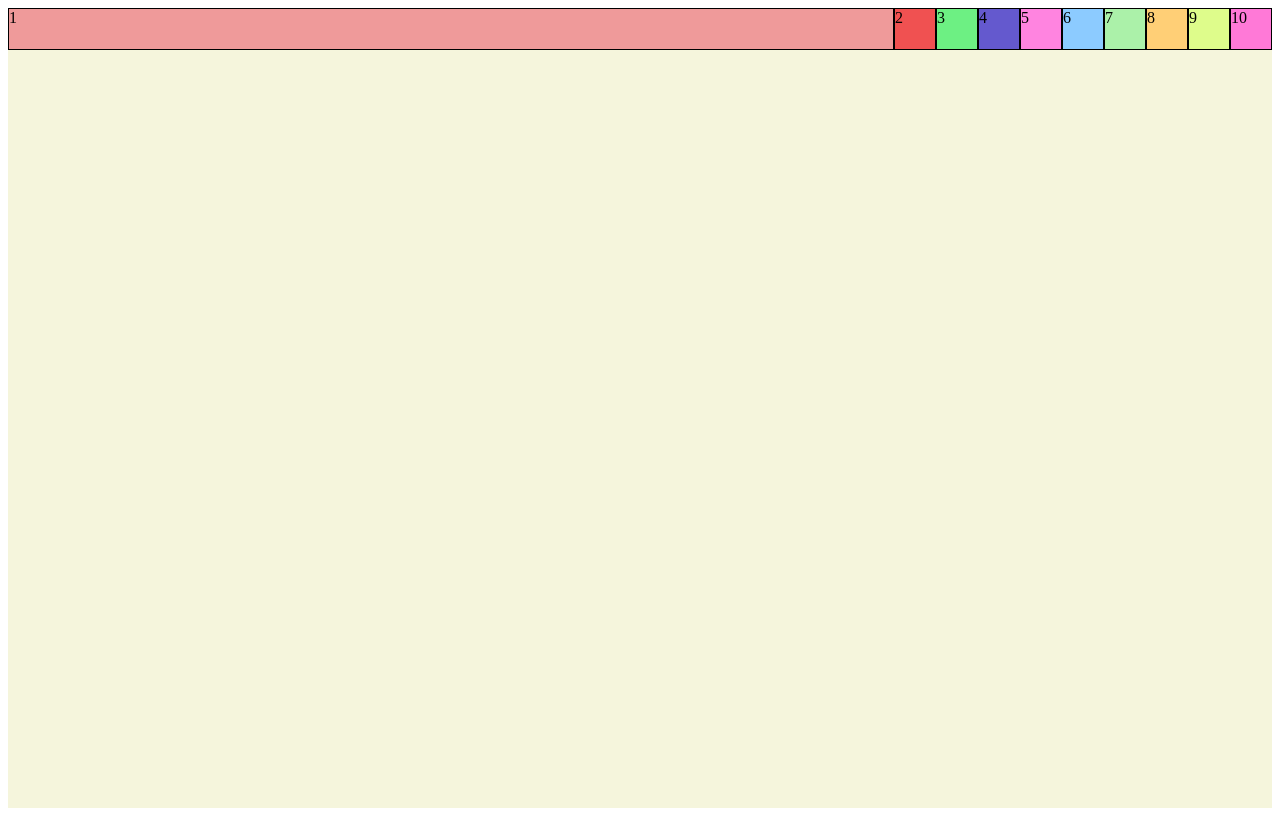
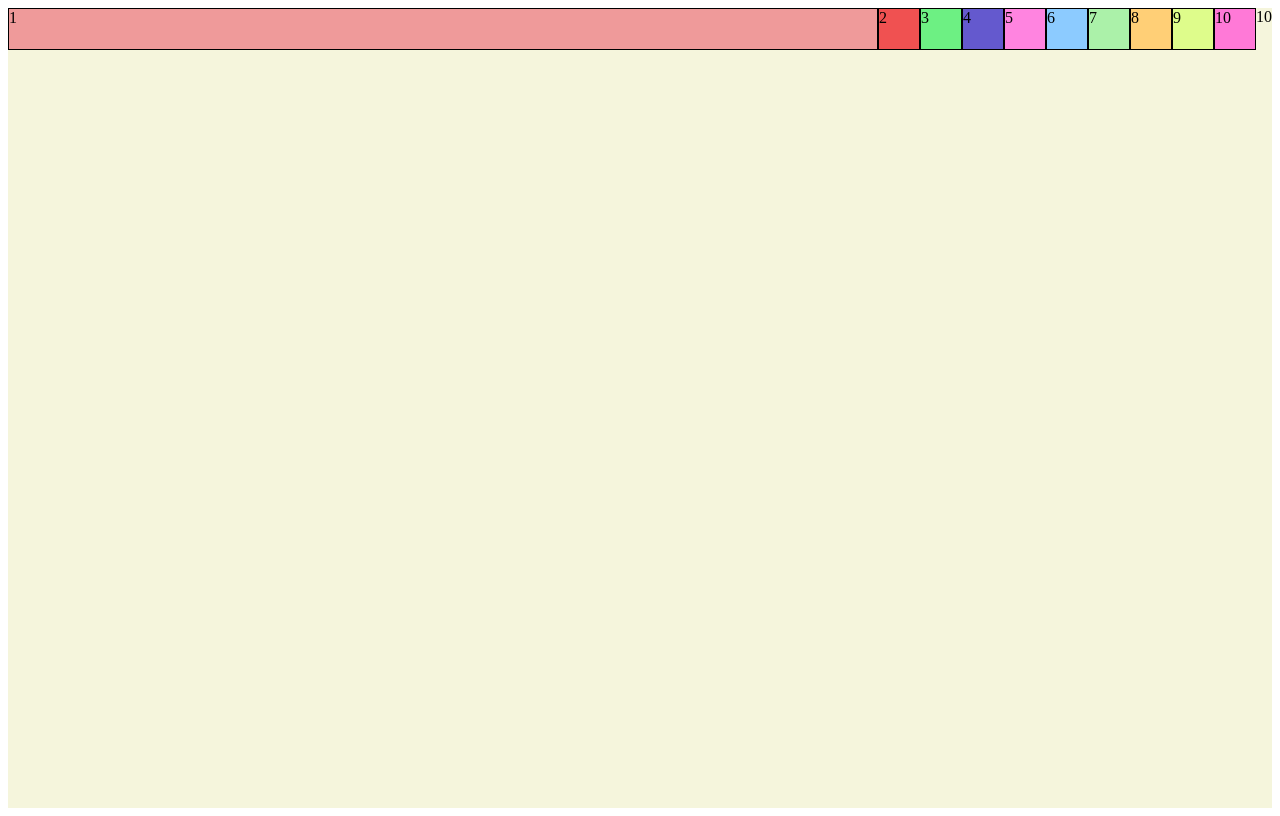
Before and after one commit to Q-100/web-study, a plain HTML site: page study.html in a window 1280 px wide. Drawn offline with Linux system fonts and the light colour scheme.

Commit message:
21.08.13

```diff
--- a/study.html
+++ b/study.html
@@ -63,6 +63,7 @@
       <div class="item item8">8</div>
       <div class="item item9">9</div>
       <div class="item item10">10</div>
+      <div class="small">10</div>
     </div>
   </body>
 </html>
```
